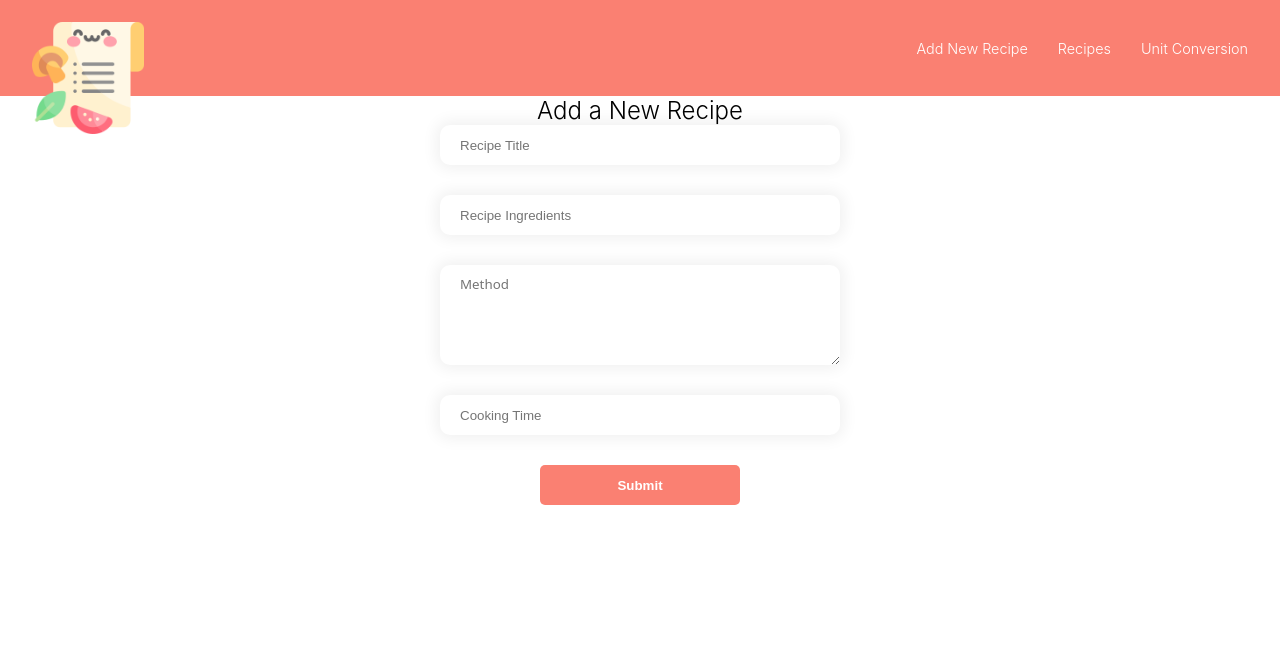
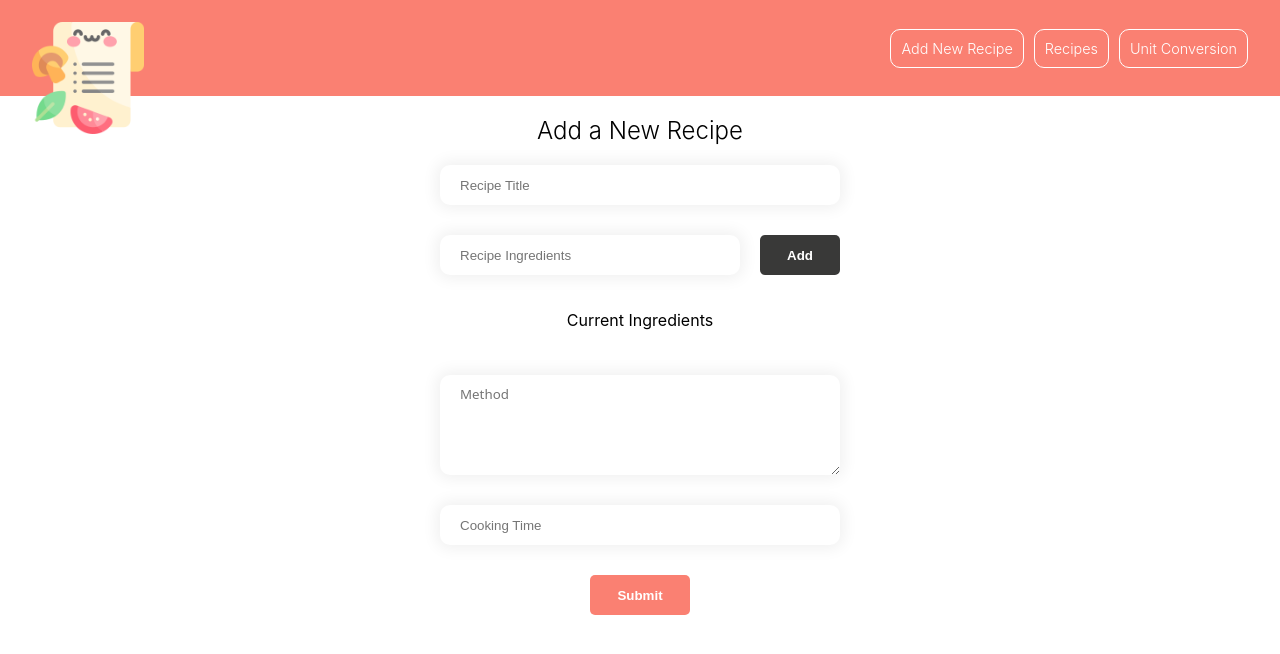
Before and after one commit to erdemtas-et/my-fav-recipes-TS, a React (Create React App) app: page /add in a window 1280 px wide. Shown: the top 654 px of the page. Built offline with nearby package versions, Linux system fonts and the light colour scheme.

Commit message:
Recipe Form Customization

```diff
--- a/src/components/Navbar/Navbar.css
+++ b/src/components/Navbar/Navbar.css
@@ -20,21 +20,26 @@
 .nav-right > ul {
   display: flex;
   flex-direction: row;
-  gap: 30px;
+  gap: 10px;
   align-items: center;
   list-style-type: none;
 }
 
-.nav-right > ul > li {
+.nav-link {
   color: rgb(255, 255, 255);
   font-weight: 300;
   cursor: pointer;
   font-size: 0.9em;
+  text-decoration: none;
+  border: 1px solid white;
+  padding: 10px;
+  border-radius: 10px;
 }
 
-.nav-right > ul > li:hover {
-  color: rgb(0, 24, 120);
-  font-size: 0.8em;
+.nav-link:hover {
+  color: salmon;
+  background-color: white;
+
   font-weight: 400;
 }
 
--- a/src/components/Navbar/Navbar.tsx
+++ b/src/components/Navbar/Navbar.tsx
@@ -1,5 +1,5 @@
 import React from 'react'
-import {useNavigate} from 'react-router-dom'
+import {useNavigate, Link} from 'react-router-dom'
 
 //CSS
 import './Navbar.css'
@@ -22,9 +22,15 @@ export const Navbar = () => {
       </div>
       <div className='nav-right'>
         <ul>
-          <li onClick={() => onClickMenu('/add')}>Add New Recipe</li>
-          <li onClick={() => onClickMenu('/')}>Recipes</li>
-          <li onClick={() => onClickMenu('/conversion')}>Unit Conversion</li>
+          <Link className='nav-link' to={'/add'}>
+            Add New Recipe
+          </Link>
+          <Link className='nav-link' to={'/'}>
+            Recipes
+          </Link>
+          <Link className='nav-link' to={'/unit-conversion'}>
+            Unit Conversion
+          </Link>
         </ul>
       </div>
     </nav>
--- a/src/components/Shared/Button/Button.css
+++ b/src/components/Shared/Button/Button.css
@@ -4,7 +4,7 @@
   padding: 10px 20px;
   cursor: pointer;
   font-weight: 900;
-  width: 200px;
+  width: 100px;
   height: 40px;
 }
 
@@ -18,6 +18,7 @@
   background-color: salmon;
   color: white;
   transition: all 0.3s ease;
+  width: 200px;
 }
 
 .details-btn:hover {
@@ -26,3 +27,15 @@
   background-color: rgb(197, 196, 196);
   color: rgb(230, 82, 82);
 }
+
+.ingredients-btn {
+  background-color: rgb(57, 57, 56);
+  color: white;
+  width: 80px;
+  margin-left: 20px;
+}
+
+.ingredients-btn:hover {
+  background-color: gainsboro;
+  color: rgb(57, 57, 56);
+}
--- a/src/index.css
+++ b/src/index.css
@@ -1,3 +1,8 @@
+* {
+  margin: 0;
+  padding: 0;
+}
+
 body {
   margin: 0;
   font-family: -apple-system, BlinkMacSystemFont, 'Segoe UI', 'Roboto', 'Oxygen', 'Ubuntu',
--- a/src/pages/New Recipe/NewRecipe.css
+++ b/src/pages/New Recipe/NewRecipe.css
@@ -11,12 +11,28 @@
   gap: 30px;
 }
 
-.recipe-form input {
+.header-title {
+  padding: 20px;
+}
+
+.recipe-form > div > input {
+  width: 300px;
+  height: 40px;
+  padding: 10px;
+  border: none;
+  border-radius: 10px;
+  gap: 30px;
+  text-indent: 10px;
+  box-shadow: 0 0 15px 4px rgba(0, 0, 0, 0.06);
+}
+
+.recipe-form > input {
   width: 400px;
   height: 40px;
   padding: 10px;
   border: none;
   border-radius: 10px;
+  gap: 30px;
   text-indent: 10px;
   box-shadow: 0 0 15px 4px rgba(0, 0, 0, 0.06);
 }
@@ -33,8 +49,24 @@
   box-shadow: 0 0 15px 4px rgba(0, 0, 0, 0.06);
 }
 
+.recipe-form > p {
+  justify-self: baseline;
+}
+
 .recipe-form input:focus,
 .recipe-form textarea:focus {
   outline: none !important;
   box-shadow: 0 0 10px #c6585c;
 }
+
+.ingredient-div {
+  padding: 5px;
+}
+
+.ingredient-list {
+  padding: 5px;
+}
+
+.ingredient-list > li {
+  margin-top: 5px;
+}
--- a/src/pages/New Recipe/RecipeForm.tsx
+++ b/src/pages/New Recipe/RecipeForm.tsx
@@ -22,7 +22,7 @@ const RecipeForm = () => {
     recipeMethod: '',
   })
   const [redirect, setRedirect] = useState<boolean>(false)
-
+  const [ingredients, setIngredients] = useState<string[]>([])
   //Context
   const {saveRecipe} = React.useContext(RecipeContext) as RecipeContextType
 
@@ -50,6 +50,12 @@ const RecipeForm = () => {
     })
   }
 
+  const handleAdd = () => {
+    setIngredients((prev) => {
+      return [...prev, recipeData.recipeIngredients]
+    })
+  }
+
   //Component Return
   return (
     <>
@@ -66,7 +72,7 @@ const RecipeForm = () => {
             value={recipeData.recipeTitle}
             required
           />
-
+          <div>
             <input
               name='recipeIngredients'
               type='text'
@@ -75,6 +81,22 @@ const RecipeForm = () => {
               value={recipeData.recipeIngredients}
               required
             />
+            <Button
+              buttonFunc={handleAdd}
+              buttonClass='btn ingredients-btn'
+              buttonText='Add'
+              buttonType='button'
+            />
+          </div>
+          <div className='ingredient-div'>
+            Current Ingredients
+            <ul className='ingredient-list'>
+              {ingredients.map((ingredient) => {
+                return <li>{ingredient}</li>
+              })}
+            </ul>
+          </div>
+
           <textarea
             name='recipeMethod'
             onChange={handleChange}
```
Lines whose indentation alone changed are shown as unchanged.
